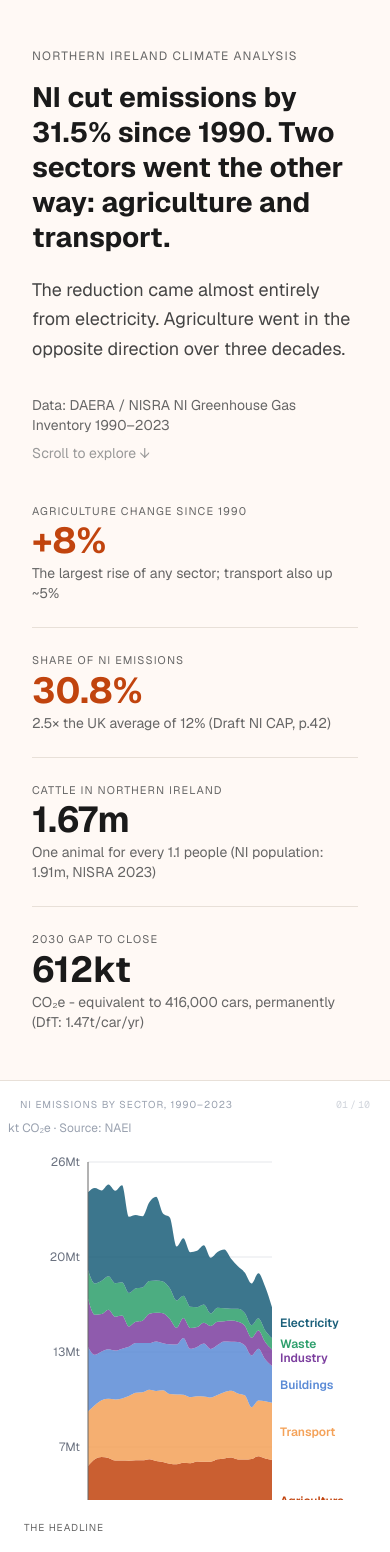
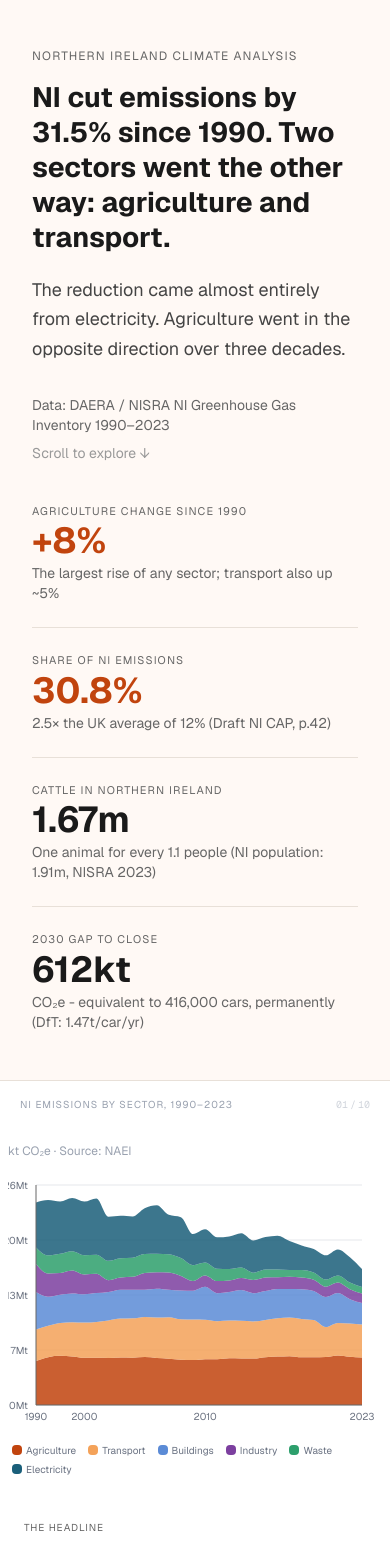
Before and after one commit to johntoner7/ni-climate-tool, a Next.js app: page / in a window 390 px wide. Shown: the top 1552 px of the page. Built offline with nearby package versions, Linux system fonts and the light colour scheme.

Commit message:
feat: update sector area chart for mobile

```diff
--- a/components/charts/SectorAreaChart.tsx
+++ b/components/charts/SectorAreaChart.tsx
@@ -1,6 +1,6 @@
 "use client";
 
-import { useState, useEffect } from "react";
+import { useState } from "react";
 import {
   AreaChart,
   Area,
@@ -13,6 +13,7 @@ import {
 } from "recharts";
 import { niSectorData } from "@/lib/data";
 import ChartTooltip from "./ChartTooltip";
+import { useIsMobile } from "@/lib/useIsMobile";
 
 // Improved color palette with distinct, differentiated hues
 const SECTOR_COLOURS = {
@@ -27,23 +28,8 @@ const SECTOR_COLOURS = {
 const SECTORS = Object.keys(SECTOR_COLOURS) as Array<keyof typeof SECTOR_COLOURS>;
 
 export default function SectorAreaChart({ activeStep }: { activeStep?: number }) {
+  const isMobile = useIsMobile();
   const [hoveredSector, setHoveredSector] = useState<string | null>(null);
-  const [isDark, setIsDark] = useState(false);
-
-  useEffect(() => {
-    // Check initial theme
-    const checkDark = () => setIsDark(document.documentElement.classList.contains("dark"));
-    checkDark();
-
-    // Watch for theme changes
-    const observer = new MutationObserver(checkDark);
-    observer.observe(document.documentElement, {
-      attributes: true,
-      attributeFilter: ["class"],
-    });
-
-    return () => observer.disconnect();
-  }, []);
 
   const highlightedSector: string | null =
     activeStep === 2 ? "Electricity" :
@@ -85,29 +71,31 @@ export default function SectorAreaChart({ activeStep }: { activeStep?: number })
     return null;
   };
   return (
-    <div className="w-full">
+    <div className="w-full h-full flex flex-col justify-center">
       <p className="text-xs text-gray-400 dark:text-gray-500 mb-4">
         kt CO₂e · Source: NAEI
       </p>
-      <ResponsiveContainer width="100%" height={420}>
+      <ResponsiveContainer width="100%" height={isMobile ? 260 : 420}>
           <AreaChart
             data={niSectorData}
-            margin={{ top: 10, right: 110, left: 20, bottom: 0 }}
+            margin={{ top: 10, right: isMobile ? 20 : 110, left: isMobile ? 0 : 20, bottom: 0 }}
           >
-            <CartesianGrid vertical={false} stroke={isDark ? "#374151" : "#e5e7eb"} />
+            <CartesianGrid vertical={false} stroke="#e5e7eb" />
             <XAxis
               dataKey="year"
               tickLine={false}
-              tick={{ fontSize: 12, fill: isDark ? "#9ca3af" : "#6b7280" }}
+              tick={{ fontSize: isMobile ? 10 : 12, fill: "#6b7280" }}
+              ticks={isMobile ? [1990, 2000, 2010, 2023] : undefined}
             />
             <YAxis
               tickLine={false}
-              tick={{ fontSize: 12, fill: isDark ? "#9ca3af" : "#6b7280" }}
+              tick={{ fontSize: isMobile ? 10 : 12, fill: "#6b7280" }}
               tickFormatter={(v) => `${(v / 1000).toFixed(0)}Mt`}
+              width={isMobile ? 28 : undefined}
             />
             <Tooltip content={<CustomTooltip />} />
-            {/* Direct labels on the right using ReferenceLine */}
-            {SECTORS.map((sector) => (
+            {/* Direct labels on the right — desktop only */}
+            {!isMobile && SECTORS.map((sector) => (
               <ReferenceLine
                 key={`label-${sector}`}
                 y={labelYPositions[sector]}
@@ -148,6 +136,17 @@ export default function SectorAreaChart({ activeStep }: { activeStep?: number })
             ))}
           </AreaChart>
         </ResponsiveContainer>
+      {/* Compact legend — mobile only */}
+      {isMobile && (
+        <div className="flex flex-wrap gap-x-3 gap-y-1 mt-2 px-1">
+          {SECTORS.map((sector) => (
+            <div key={sector} className="flex items-center gap-1">
+              <div className="w-2.5 h-2.5 rounded-sm" style={{ backgroundColor: SECTOR_COLOURS[sector] }} />
+              <span className="text-[10px] text-gray-500">{sector}</span>
+            </div>
+          ))}
+        </div>
+      )}
     </div>
   );
 }
```
